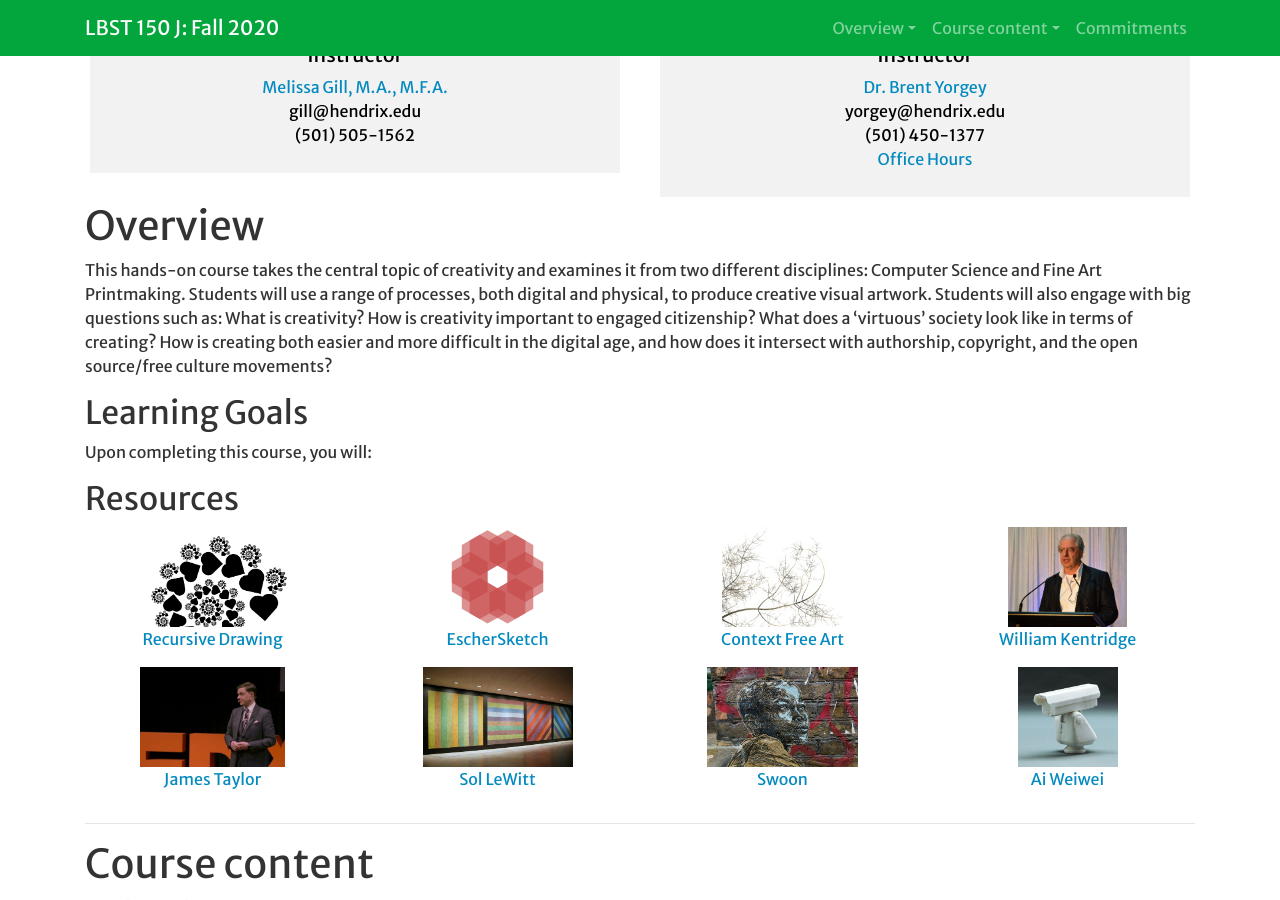
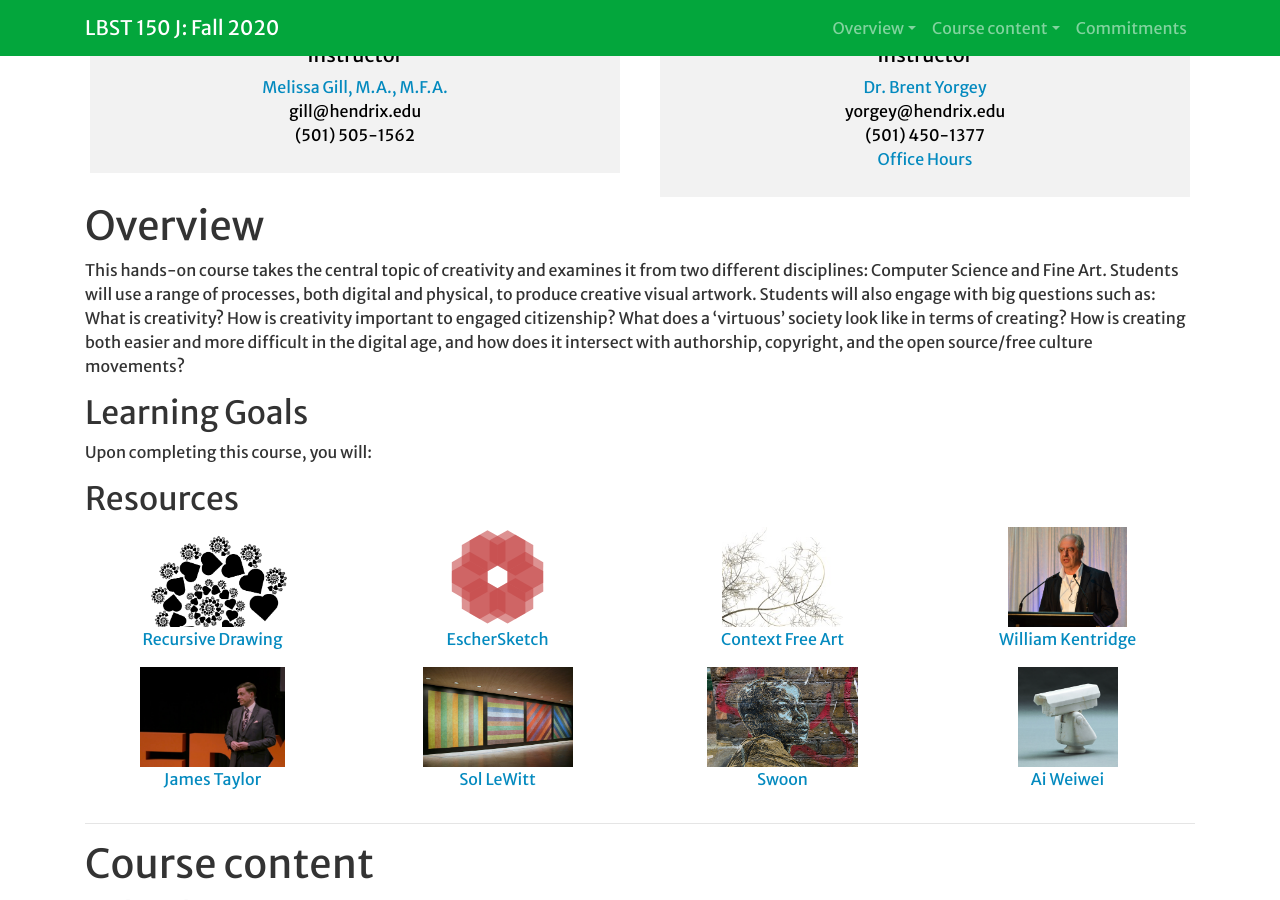
Before and after one commit to Hendrix-CS/creativity-TEC, a Jekyll site: the page built from index.md, in a window 1280 px wide and 900 px high, scrolled down 609 px. Built offline with Jekyll 4.4.1, drawn with Linux system fonts in a browser that asks for light colours; a script that is not in the unit is left out; our own code applies the rules of GitHub Pages for plain Markdown files.

Commit message:
Update _config.yml

```diff
--- a/_config.yml
+++ b/_config.yml
@@ -16,7 +16,7 @@
 description: >- # this means to ignore newlines until "baseurl:"
   This hands-on course takes the central topic of creativity and
   examines it from two different disciplines: Computer Science and Fine
-  Art Printmaking. Students will use a range of processes, both digital
+  Art. Students will use a range of processes, both digital
   and physical, to produce creative visual artwork. Students will also
   engage with big questions such as: What is creativity? How is
   creativity important to engaged citizenship? What does a ‘virtuous’
```
